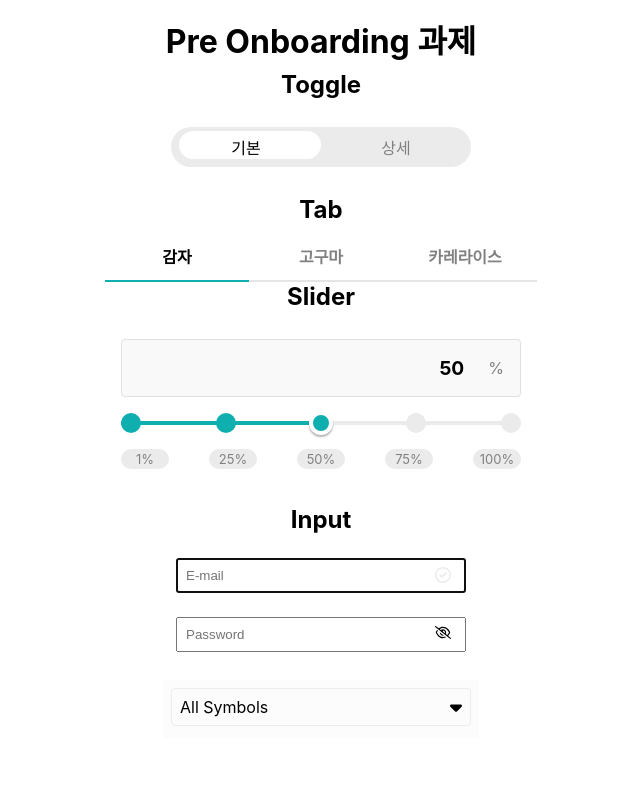
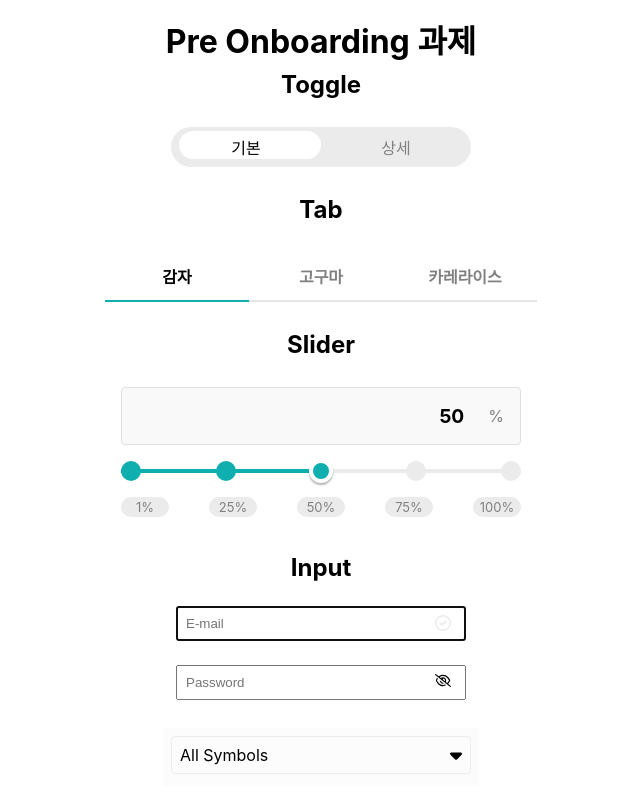
Before and after one commit to lazy-sky/wanted_pre_onboarding, a React (Create React App) app: page / in a window 1280 px wide. Shown: the top 810 px of the page, without its empty margins (319-959 px from the left). Built offline with nearby package versions, Linux system fonts and the light colour scheme.

Commit message:
refact: Render Tab with Container

```diff
--- a/src/components/Tab.js
+++ b/src/components/Tab.js
@@ -1,5 +1,7 @@
 import { useState } from 'react';
 import styled, { css, keyframes } from 'styled-components';
+
+import { Container } from './Shape';
 
 function Tab({ items, title, currentTabIndex }) {
   const [activeTabIndex, setActiveTabIndex] = useState(currentTabIndex);
@@ -13,10 +15,11 @@ function Tab({ items, title, currentTabIndex }) {
   return (
     <>
       <h2>{title}</h2>
+      <Container width="500px">
         <TabList>
           {items.map((item, index) => (
             <TabItem
-            key={index}
+              key={item}
               index={index}
               previousTabIndex={previousTabIndex}
               isActive={activeTabIndex === index}
@@ -26,6 +29,7 @@ function Tab({ items, title, currentTabIndex }) {
             </TabItem>
           ))}
         </TabList>
+      </Container>
     </>
   );
 }
```
Lines whose indentation alone changed are shown as unchanged.
